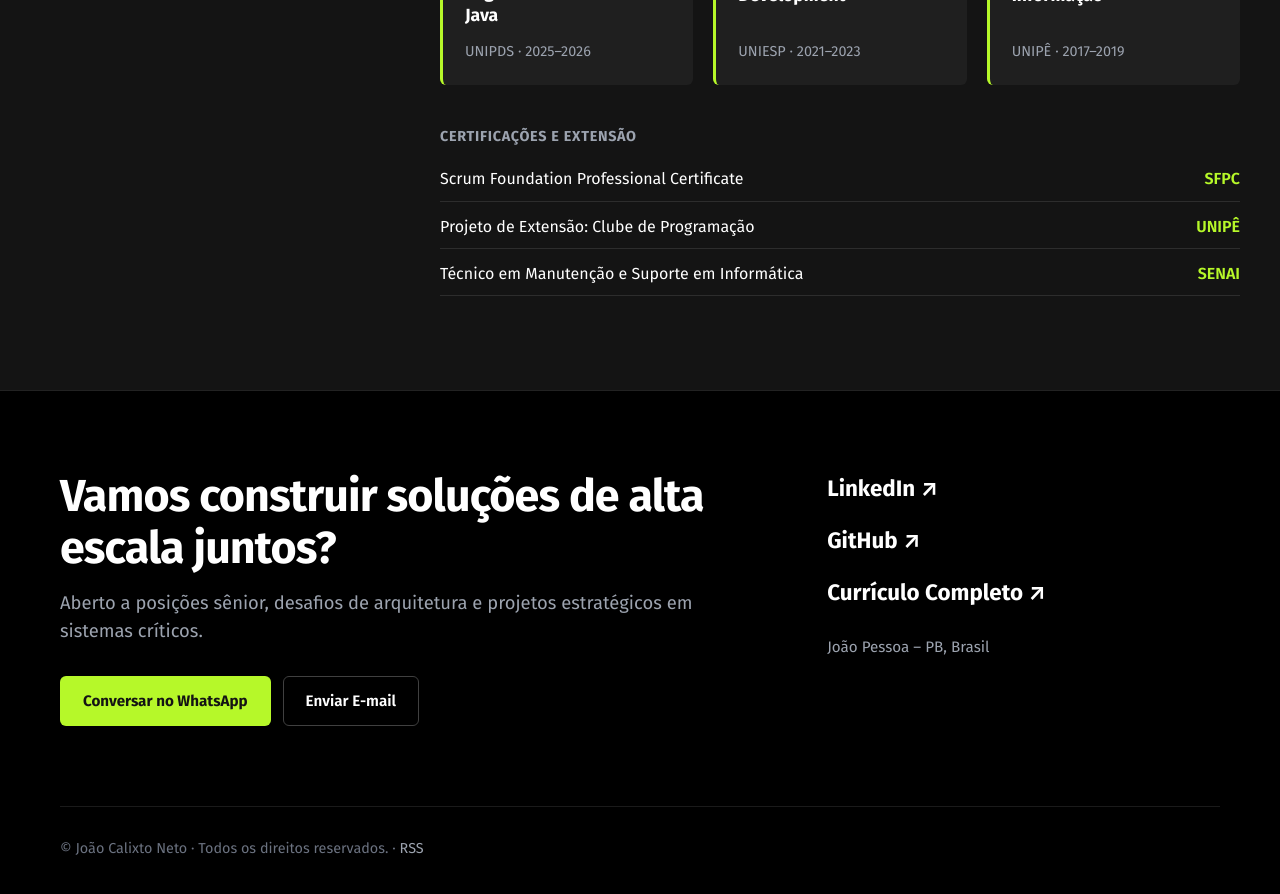
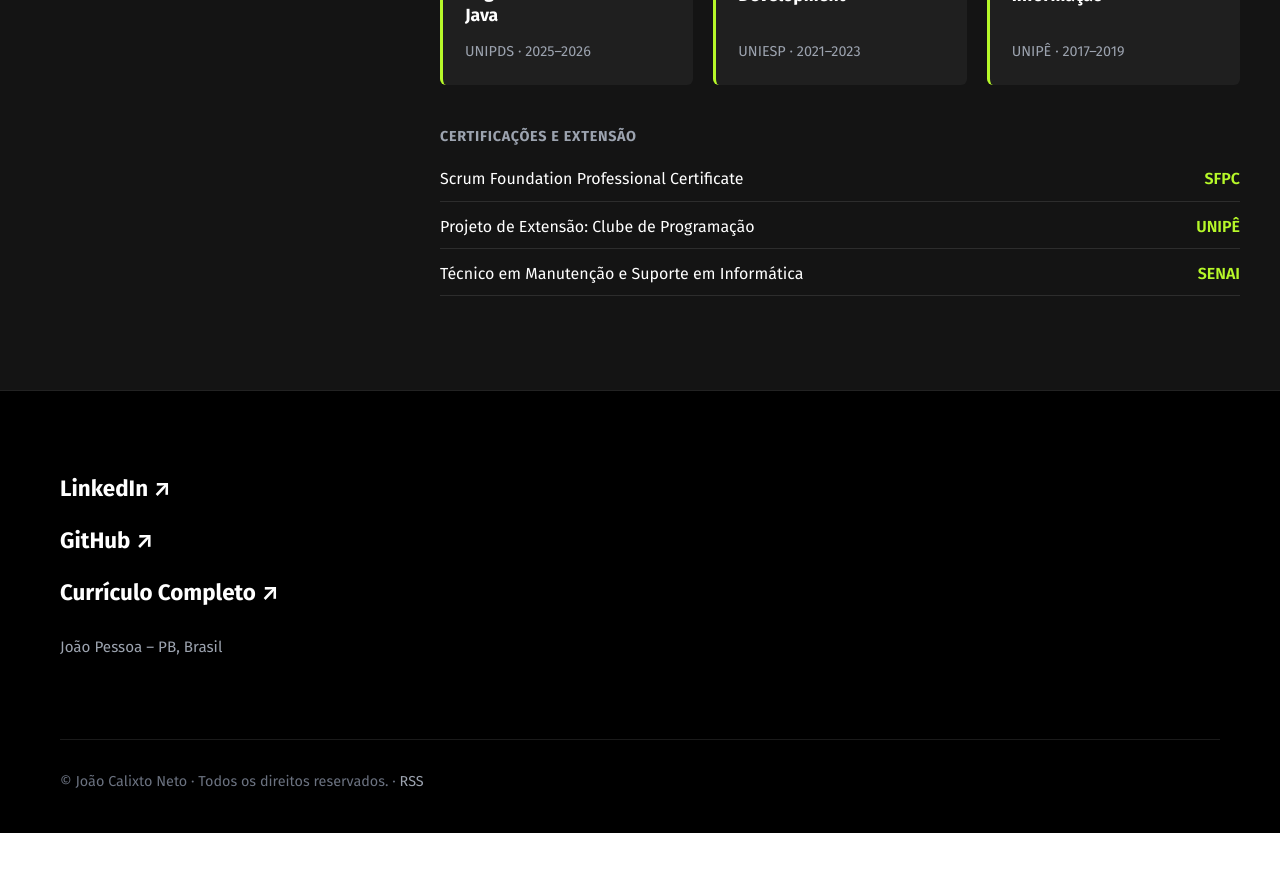
Before and after one commit to CalixtoNeto/CalixtoNeto.github.io, a Jekyll site: the page built from index.html, in a window 1280 px wide and 900 px high, scrolled down 4069 px. Shown: the top 894 px of the window. Built offline with Jekyll 4.4.1, drawn with Linux system fonts in a browser that asks for light colours; after the commit the page ends 4902 px from its top, so only the background shows below that.

Commit message:
Remove CTA de contato, e-mail e telefone do site
Co-Authored-By: Claude Sonnet 5.5 <noreply@anthropic.com>

```diff
--- a/_config.yml
+++ b/_config.yml
@@ -9,8 +9,6 @@ author:
   name: João Calixto
   github: CalixtoNeto
   linkedin: calixto-neto
-  email: calixtoneeto@gmail.com
-  whatsapp: "5583995481710"
   location: "João Pessoa – PB, Brasil"
 
 markdown: kramdown
--- a/_layouts/default.html
+++ b/_layouts/default.html
@@ -27,14 +27,6 @@
 
   <footer class="footer" id="contato">
     <div class="footer-container">
-      <div class="footer-info">
-        <h2 class="footer-titulo">Vamos construir soluções de alta escala juntos?</h2>
-        <p class="footer-subtitulo">Aberto a posições sênior, desafios de arquitetura e projetos estratégicos em sistemas críticos.</p>
-        <div class="footer-acoes">
-          <a href="https://wa.me/{{ site.author.whatsapp }}?text=Ol%C3%A1%20Jo%C3%A3o,%20vi%20seu%20site%20e%20gostaria%20de%20conversar" target="_blank" rel="noopener" class="btn btn-lime">Conversar no WhatsApp</a>
-          <a href="mailto:{{ site.author.email }}" class="btn btn-outline-white">Enviar E-mail</a>
-        </div>
-      </div>
       <ul class="footer-contato">
         <li><a href="https://www.linkedin.com/in/{{ site.author.linkedin }}" target="_blank" rel="noopener">LinkedIn ↗</a></li>
         <li><a href="https://github.com/{{ site.author.github }}" target="_blank" rel="noopener">GitHub ↗</a></li>
--- a/curriculo.html
+++ b/curriculo.html
@@ -10,8 +10,6 @@ permalink: /curriculo/
       <p class="cv-subtitulo">Engenheiro de Software Sênior · Java · Microsserviços · Arquiteturas Distribuídas</p>
       <div class="cv-contatos">
         <span>📍 João Pessoa – PB, Brasil</span>
-        <a href="mailto:{{ site.author.email }}">✉ {{ site.author.email }}</a>
-        <a href="https://wa.me/{{ site.author.whatsapp }}" target="_blank" rel="noopener">📱 (83) 99548-1710</a>
         <a href="https://linkedin.com/in/{{ site.author.linkedin }}" target="_blank" rel="noopener">🔗 linkedin.com/in/calixto-neto</a>
         <a href="https://github.com/{{ site.author.github }}" target="_blank" rel="noopener">💻 github.com/{{ site.author.github }}</a>
       </div>
--- a/index.html
+++ b/index.html
@@ -15,7 +15,6 @@ title: Início
     <p class="introducao-lead">Especialista em <strong>Java, Microsserviços e Sistemas Distribuídos</strong> de alta escala nos setores financeiro e de seguros. Mais de 6 anos liderando modernizações arquiteturais, resiliência e entregas críticas. Baseado em João Pessoa 🌴</p>
     <div class="hero-acoes">
       <a href="{{ '/curriculo/' | relative_url }}" class="btn btn-dark">Ver Currículo Completo</a>
-      <a href="https://wa.me/{{ site.author.whatsapp }}?text=Ol%C3%A1%20Jo%C3%A3o,%20vi%20seu%20site%20e%20gostaria%20de%20conversar" target="_blank" rel="noopener" class="btn btn-lime">WhatsApp</a>
       <a href="https://www.linkedin.com/in/{{ site.author.linkedin }}" target="_blank" rel="noopener" class="btn btn-outline">LinkedIn ↗</a>
     </div>
   </div>
```
